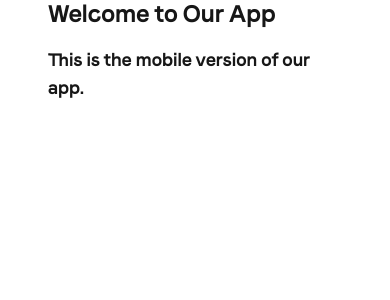
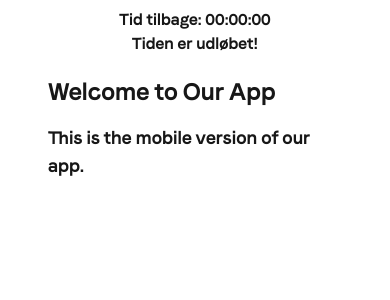
Before and after one commit to michelleenoe/goboat-app, a Next.js app: page / in a window 390 px wide. Shown: the top 300 px of the page. Built offline with nearby package versions, Linux system fonts and the light colour scheme.

Commit message:
first commit

```diff
--- /dev/null
+++ b/src/components/CountdownTimer.jsx
@@ -0,0 +1,49 @@
+import { useState, useEffect } from "react";
+
+export default function CountdownTimer() {
+  const [timeLeft, setTimeLeft] = useState(0); // Tid i sekunder
+  const [isRunning, setIsRunning] = useState(false);
+
+  // Konverter sekunder til timer, minutter og sekunder
+  const formatTime = (time) => {
+    const hours = Math.floor(time / 3600);
+    const minutes = Math.floor((time % 3600) / 60);
+    const seconds = time % 60;
+    return `${hours.toString().padStart(2, "0")}:${minutes
+      .toString()
+      .padStart(2, "0")}:${seconds.toString().padStart(2, "0")}`;
+  };
+
+  // Start nedtællingen
+  useEffect(() => {
+    let timer;
+    if (isRunning && timeLeft > 0) {
+      timer = setInterval(() => {
+        setTimeLeft((prevTime) => prevTime - 1);
+      }, 1000);
+    } else if (timeLeft === 0) {
+      setIsRunning(false);
+    }
+
+    return () => clearInterval(timer); // Ryd op efter intervallet
+  }, [isRunning, timeLeft]);
+
+  // Håndter valg af timer
+  const handleStart = (hours) => {
+    setTimeLeft(hours * 3600); // Konverter timer til sekunder
+    setIsRunning(true);
+  };
+
+  return (
+    <div style={{ textAlign: "center", padding: "20px" }}>
+      <h1>Nedtællingstimer</h1>
+      <div>
+        <button onClick={() => handleStart(1)}>1 time</button>
+        <button onClick={() => handleStart(2)}>2 timer</button>
+        <button onClick={() => handleStart(3)}>3 timer</button>
+      </div>
+      <h2 style={{ marginTop: "20px" }}>Tid tilbage: {formatTime(timeLeft)}</h2>
+      {timeLeft === 0 && isRunning === false && <p>Tiden er udløbet!</p>}
+    </div>
+  );
+}
--- a/src/pages/index.js
+++ b/src/pages/index.js
@@ -1,4 +1,4 @@
-"use client"
+"use client";
 import localFont from "next/font/local";
 
 const geistSans = localFont({
@@ -12,22 +12,23 @@ const geistMono = localFont({
   weight: "100 900",
 });
 
+import CountdownTimer from "../components/CountdownTimer";
 
-import { useState, useEffect } from 'react'
+import { useState, useEffect } from "react";
 
 export default function Component() {
-  const [isMobile, setIsMobile] = useState(false)
+  const [isMobile, setIsMobile] = useState(false);
 
   useEffect(() => {
     const checkIsMobile = () => {
-      setIsMobile(window.innerWidth < 768)
-    }
+      setIsMobile(window.innerWidth < 1024);
+    };
 
-    checkIsMobile()
-    window.addEventListener('resize', checkIsMobile)
+    checkIsMobile();
+    window.addEventListener("resize", checkIsMobile);
 
-    return () => window.removeEventListener('resize', checkIsMobile)
-  }, [])
+    return () => window.removeEventListener("resize", checkIsMobile);
+  }, []);
 
   return (
     <div className="min-h-screen flex items-center justify-center p-4">
@@ -37,15 +38,22 @@ export default function Component() {
         {!isMobile ? (
           <div className="text-center">
             <h1 className="text-2xl font-bold mb-4">Please view on mobile</h1>
-          <p className="text-lg mb-4">This app is optimized for mobile devices.</p>
+            <p className="text-lg mb-4">
+              This app is optimized for mobile devices.
+            </p>
           </div>
         ) : (
           <div className="w-full max-w-md">
+            <div>
+              <CountdownTimer />
+            </div>
             <h1 className="text-2xl font-bold mb-4">Welcome to Our App</h1>
-          <p className="text-lg mb-4">This is the mobile version of our app.</p>
+            <p className="text-lg mb-4">
+              This is the mobile version of our app.
+            </p>
           </div>
         )}
       </div>
     </div>
-  )
+  );
 }
```
Lines whose indentation alone changed are shown as unchanged.
